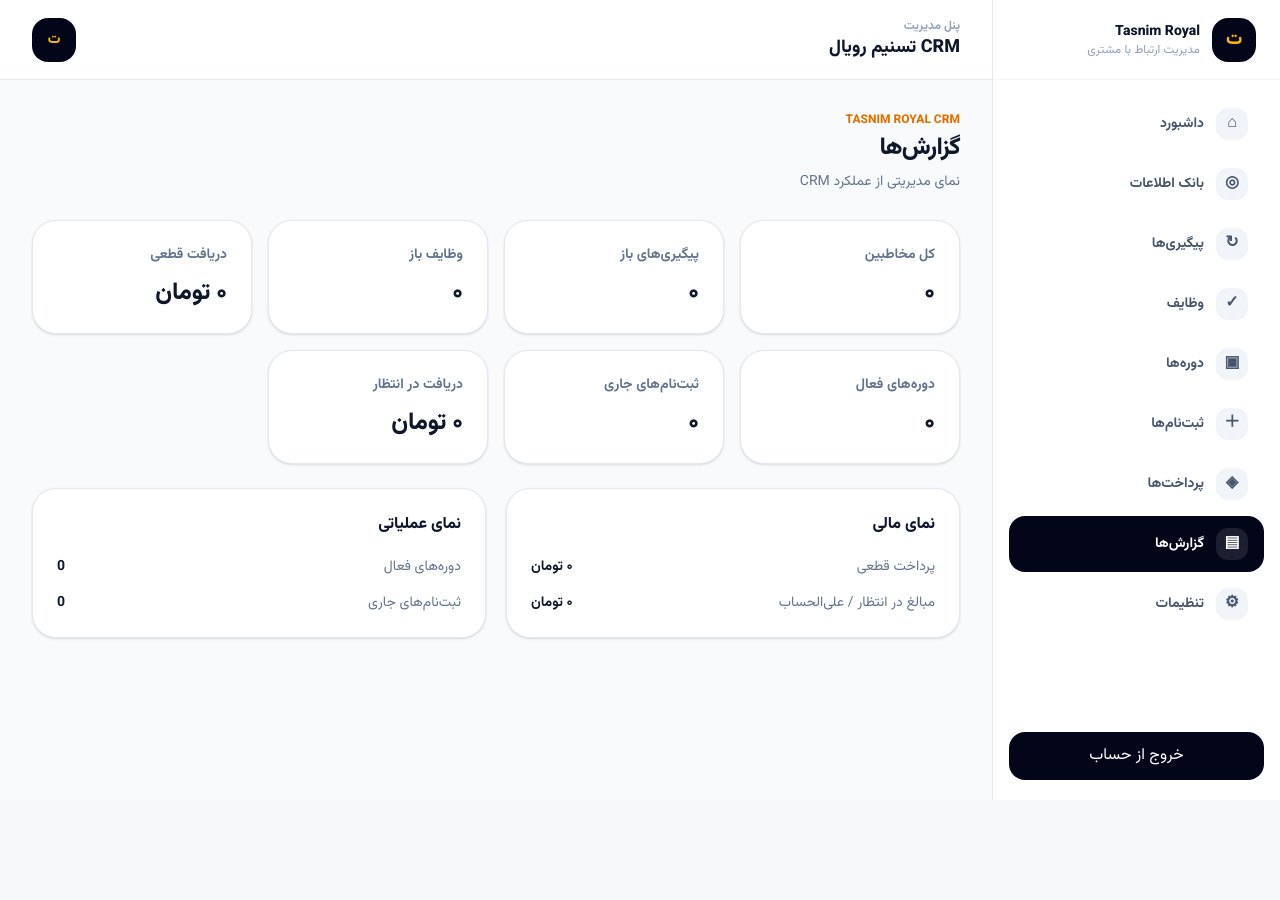
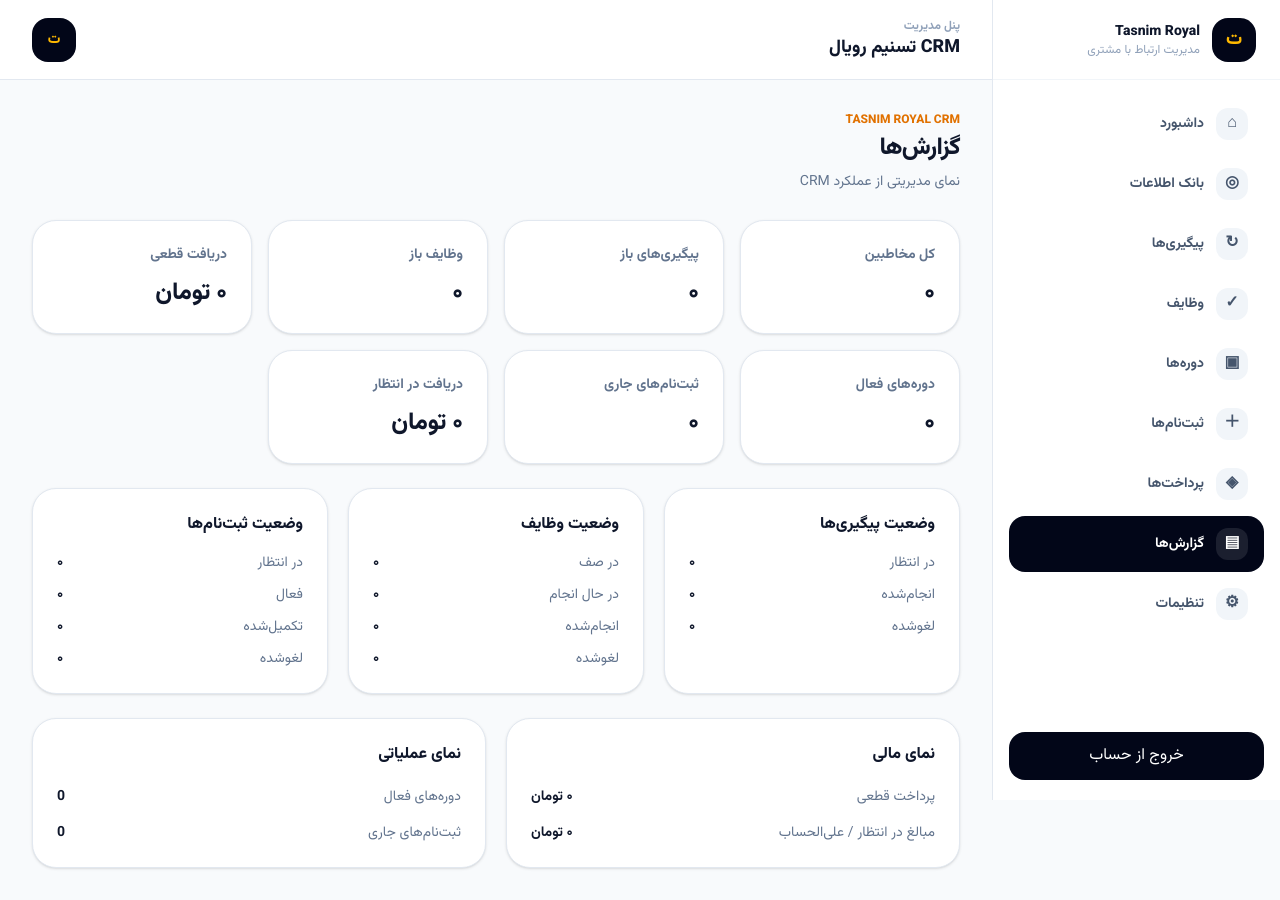
Before and after one commit to abolfazl1299180-art/tasnim-royal-crm1, a Next.js app: page /reports in a window 1280 px wide. Before the commit the page ends 800 px from the top, so only its background shows below. Built offline with nearby package versions, Linux system fonts and the light colour scheme; no server answers; the database is empty.

Commit message:
feat: expand management reports with status breakdowns

```diff
--- a/src/app/reports/page.tsx
+++ b/src/app/reports/page.tsx
@@ -1,19 +1,31 @@
 import { createClient } from "@/lib/supabase/server";
 import { PageHeader } from "@/components/ui/page-header";
 
+const followUpLabels: Record<string, string> = { pending: "در انتظار", done: "انجام‌شده", cancelled: "لغوشده" };
+const taskLabels: Record<string, string> = { todo: "در صف", in_progress: "در حال انجام", done: "انجام‌شده", cancelled: "لغوشده" };
+const registrationLabels: Record<string, string> = { pending: "در انتظار", active: "فعال", completed: "تکمیل‌شده", cancelled: "لغوشده" };
+
 export default async function ReportsPage() {
   const supabase = await createClient();
-  const [contacts, followUps, tasks, payments, courses, registrations, paidRows] = await Promise.all([
+  const [contacts, followUps, tasks, payments, courses, registrations, paidRows, followUpRows, taskRows, registrationRows] = await Promise.all([
     supabase.from("contacts").select("id", { count: "exact", head: true }),
     supabase.from("follow_ups").select("id", { count: "exact", head: true }).eq("status", "pending"),
-    supabase.from("tasks").select("id", { count: "exact", head: true }).neq("status", "done"),
+    supabase.from("tasks").select("id", { count: "exact", head: true }).neq("status", "done").neq("status", "cancelled"),
     supabase.from("payments").select("amount,status"),
     supabase.from("courses").select("id", { count: "exact", head: true }).eq("is_active", true),
     supabase.from("registrations").select("id", { count: "exact", head: true }).in("status", ["pending", "active"]),
     supabase.from("payments").select("amount").eq("status", "paid"),
+    supabase.from("follow_ups").select("status"),
+    supabase.from("tasks").select("status"),
+    supabase.from("registrations").select("status"),
   ]);
+
   const paid = paidRows.data?.reduce((sum, row) => sum + Number(row.amount), 0) || 0;
   const pendingAmount = payments.data?.filter(row => row.status === "pending" || row.status === "partial").reduce((sum, row) => sum + Number(row.amount), 0) || 0;
+  const countBy = (rows: Array<{ status: string }> | null | undefined) => rows?.reduce<Record<string, number>>((acc, row) => { acc[row.status] = (acc[row.status] || 0) + 1; return acc; }, {}) || {};
+  const followUpCounts = countBy(followUpRows.data);
+  const taskCounts = countBy(taskRows.data);
+  const registrationCounts = countBy(registrationRows.data);
   const cards = [
     ["کل مخاطبین", (contacts.count ?? 0).toLocaleString("fa-IR")],
     ["پیگیری‌های باز", (followUps.count ?? 0).toLocaleString("fa-IR")],
@@ -23,5 +35,16 @@ export default async function ReportsPage() {
     ["ثبت‌نام‌های جاری", (registrations.count ?? 0).toLocaleString("fa-IR")],
     ["دریافت در انتظار", `${pendingAmount.toLocaleString("fa-IR")} تومان`],
   ];
-  return <><PageHeader title="گزارش‌ها" description="نمای مدیریتی از عملکرد CRM" /><div className="grid gap-4 sm:grid-cols-2 xl:grid-cols-4">{cards.map(([label, value]) => <article key={String(label)} className="rounded-3xl border border-slate-200 bg-white p-6 shadow-sm"><p className="text-sm font-bold text-slate-500">{label}</p><p className="mt-3 text-2xl font-black">{value}</p></article>)}</div><div className="mt-6 grid gap-5 lg:grid-cols-2"><section className="rounded-3xl border border-slate-200 bg-white p-6 shadow-sm"><h2 className="font-black">نمای مالی</h2><div className="mt-5 space-y-4 text-sm"><div className="flex justify-between"><span className="text-slate-500">پرداخت قطعی</span><b>{paid.toLocaleString("fa-IR")} تومان</b></div><div className="flex justify-between"><span className="text-slate-500">مبالغ در انتظار / علی‌الحساب</span><b>{pendingAmount.toLocaleString("fa-IR")} تومان</b></div></div></section><section className="rounded-3xl border border-slate-200 bg-white p-6 shadow-sm"><h2 className="font-black">نمای عملیاتی</h2><div className="mt-5 space-y-4 text-sm"><div className="flex justify-between"><span className="text-slate-500">دوره‌های فعال</span><b>{courses.count ?? 0}</b></div><div className="flex justify-between"><span className="text-slate-500">ثبت‌نام‌های جاری</span><b>{registrations.count ?? 0}</b></div></div></section></div></>;
+  const breakdown = [
+    ["وضعیت پیگیری‌ها", followUpCounts, followUpLabels],
+    ["وضعیت وظایف", taskCounts, taskLabels],
+    ["وضعیت ثبت‌نام‌ها", registrationCounts, registrationLabels],
+  ] as const;
+
+  return <>
+    <PageHeader title="گزارش‌ها" description="نمای مدیریتی از عملکرد CRM" />
+    <div className="grid gap-4 sm:grid-cols-2 xl:grid-cols-4">{cards.map(([label, value]) => <article key={label} className="rounded-3xl border border-slate-200 bg-white p-6 shadow-sm"><p className="text-sm font-bold text-slate-500">{label}</p><p className="mt-3 text-2xl font-black">{value}</p></article>)}</div>
+    <div className="mt-6 grid gap-5 lg:grid-cols-3">{breakdown.map(([title, counts, labels]) => <section key={title} className="rounded-3xl border border-slate-200 bg-white p-6 shadow-sm"><h2 className="font-black">{title}</h2><div className="mt-4 space-y-3">{Object.entries(labels).map(([key, label]) => <div key={key} className="flex justify-between text-sm"><span className="text-slate-500">{label}</span><b>{(counts[key] || 0).toLocaleString("fa-IR")}</b></div>)}</div></section>)}</div>
+    <div className="mt-6 grid gap-5 lg:grid-cols-2"><section className="rounded-3xl border border-slate-200 bg-white p-6 shadow-sm"><h2 className="font-black">نمای مالی</h2><div className="mt-5 space-y-4 text-sm"><div className="flex justify-between"><span className="text-slate-500">پرداخت قطعی</span><b>{paid.toLocaleString("fa-IR")} تومان</b></div><div className="flex justify-between"><span className="text-slate-500">مبالغ در انتظار / علی‌الحساب</span><b>{pendingAmount.toLocaleString("fa-IR")} تومان</b></div></div></section><section className="rounded-3xl border border-slate-200 bg-white p-6 shadow-sm"><h2 className="font-black">نمای عملیاتی</h2><div className="mt-5 space-y-4 text-sm"><div className="flex justify-between"><span className="text-slate-500">دوره‌های فعال</span><b>{courses.count ?? 0}</b></div><div className="flex justify-between"><span className="text-slate-500">ثبت‌نام‌های جاری</span><b>{registrations.count ?? 0}</b></div></div></section></div>
+  </>;
 }
```
